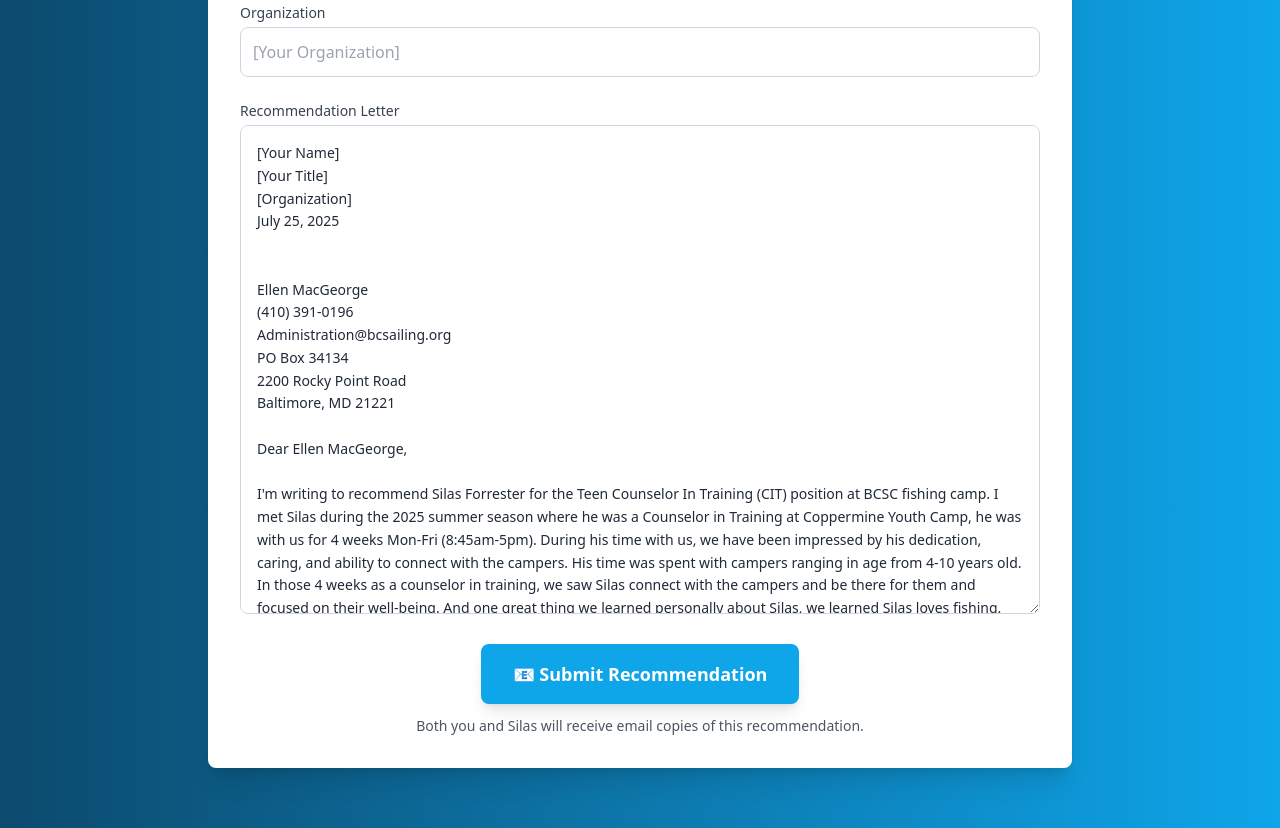
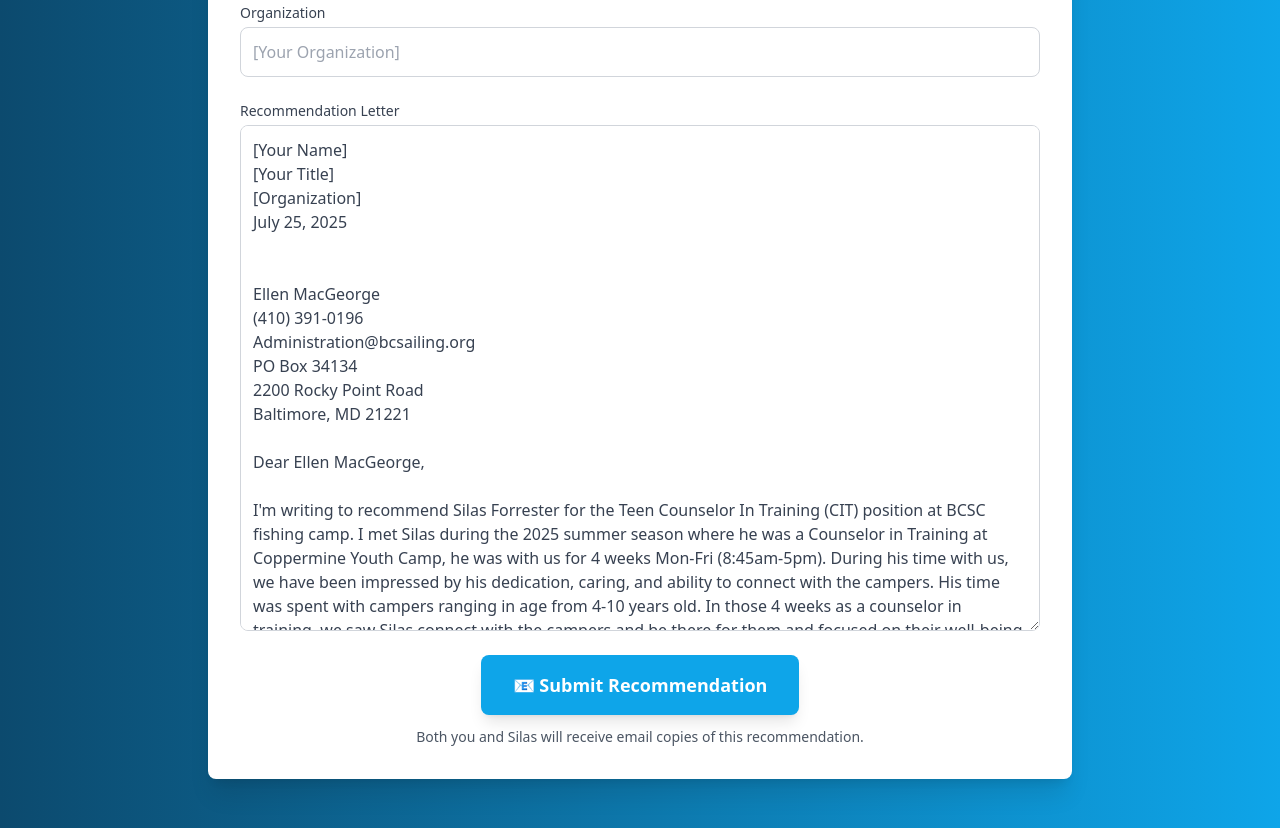
Before and after one commit to w4ester/silasOnlinePortfolio, a plain HTML site: page index.html in a window 1280 px wide. Shown: the part 2798-3626 px from the top of the page. Drawn offline with nearby package versions, Linux system fonts and the light colour scheme.

Commit message:
Add stronger CSS fixes for input field text display issue

```diff
--- a/index.html
+++ b/index.html
@@ -27,12 +27,22 @@
       white-space: normal !important;
       overflow: visible !important;
       text-overflow: clip !important;
+      font-size: 16px !important;
+      line-height: 1.5 !important;
+      padding: 12px !important;
+      display: block !important;
     }
 
     /* Ensure proper text rendering */
     input::placeholder {
       color: #9ca3af;
       opacity: 1;
+    }
+
+    /* Force proper text display */
+    .bg-white input, .bg-white textarea {
+      color: #374151 !important;
+      font-family: inherit !important;
     }
   </style>
 </head>
```
